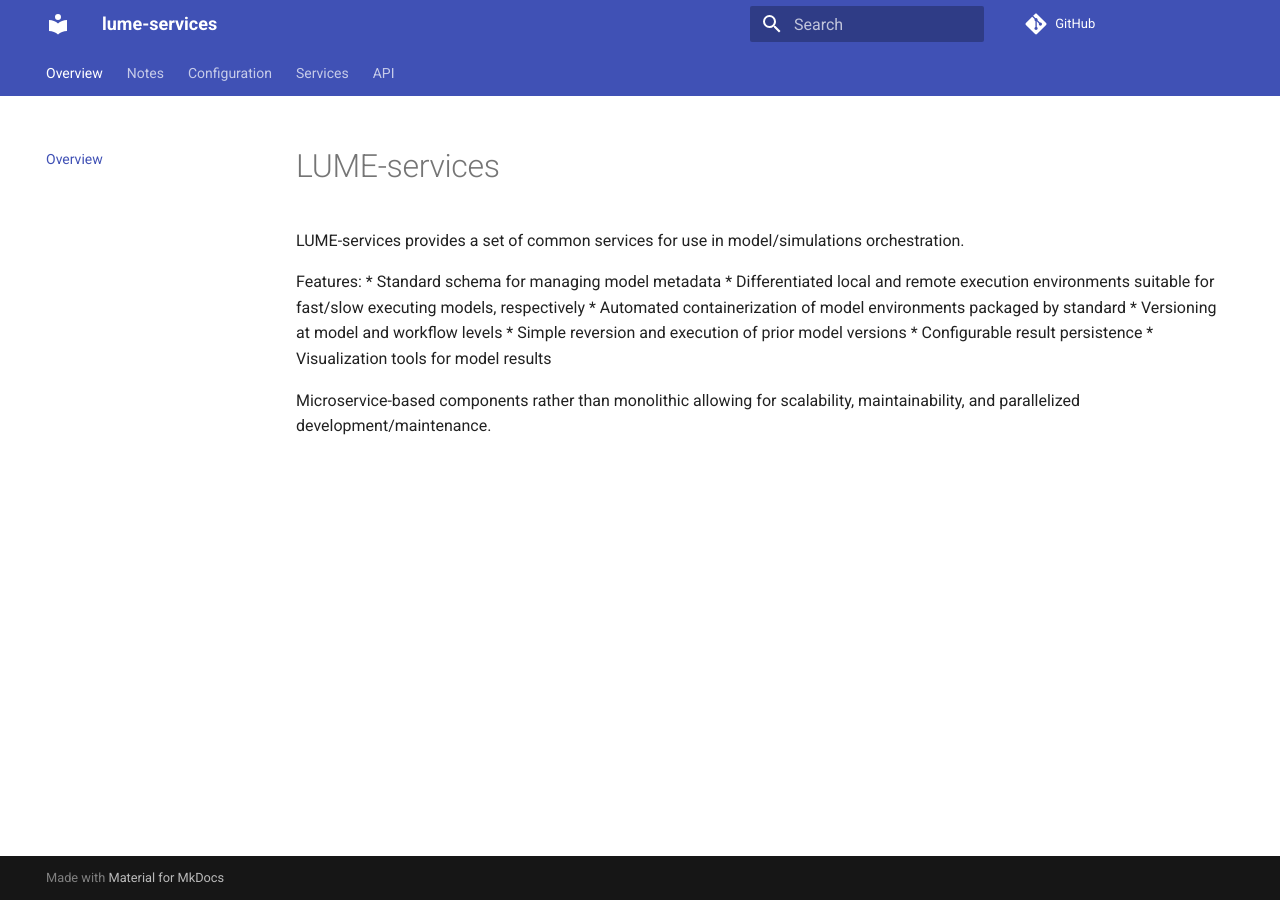
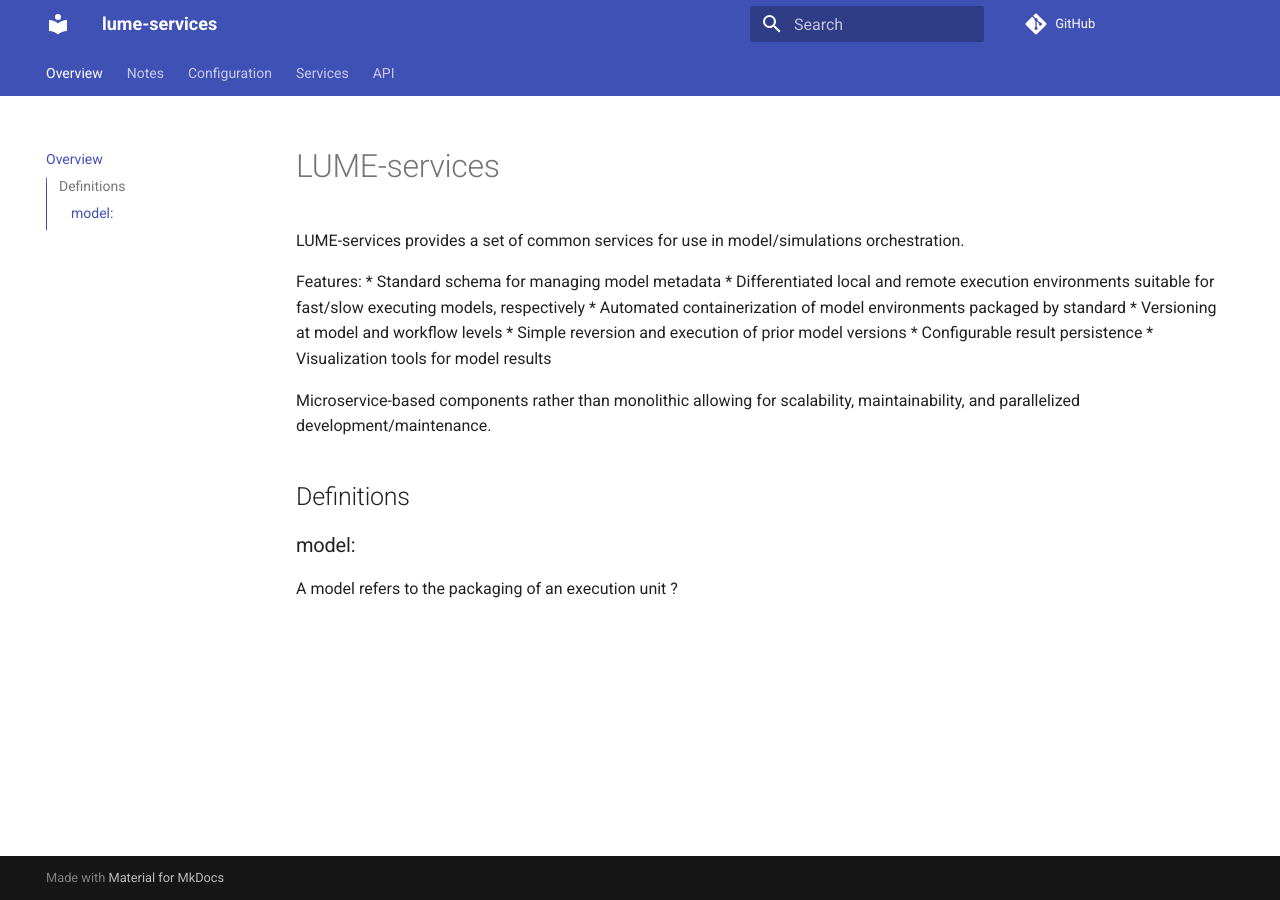
Before and after one commit to slaclab/lume-services, an MkDocs documentation site: the page built from docs/index.md, in a window 1280 px wide. Built offline with MkDocs 1.6.1 and Material for MkDocs 9.7.7, drawn with Linux system fonts in a browser that asks for light colours; comment, search, counter and statistics services are not loaded.

Commit message:
Check in all docs

```diff
--- a/docs/index.md
+++ b/docs/index.md
@@ -15,3 +15,10 @@ Features:
 
 
 Microservice-based components rather than monolithic allowing for scalability, maintainability, and parallelized development/maintenance.
+
+
+
+
+## Definitions
+### model:
+A model refers to the packaging of an execution unit   ?
```
Also changed, not shown: docs/model_registry.md (+3 -0 lines), docs/services/hpc_service.md (+3 -0 lines), docs/services/scheduling_service.md (+3 -0 lines).
